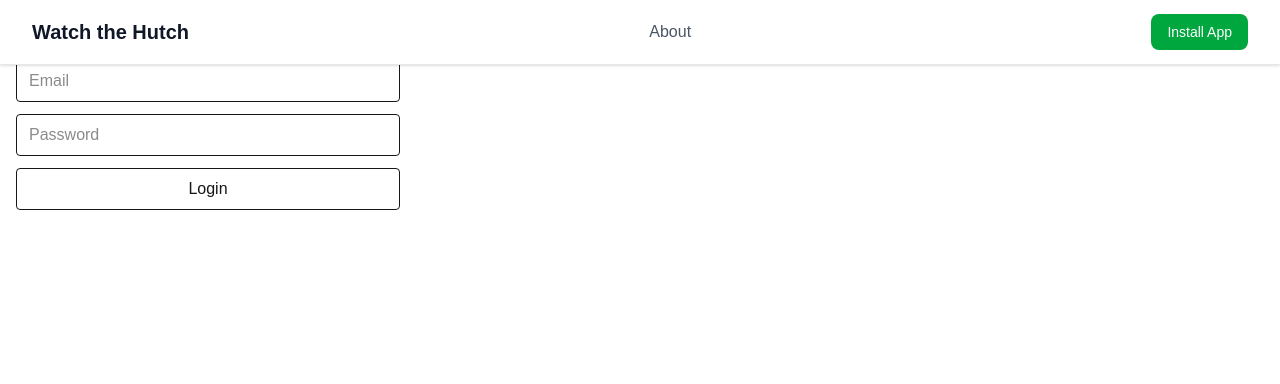
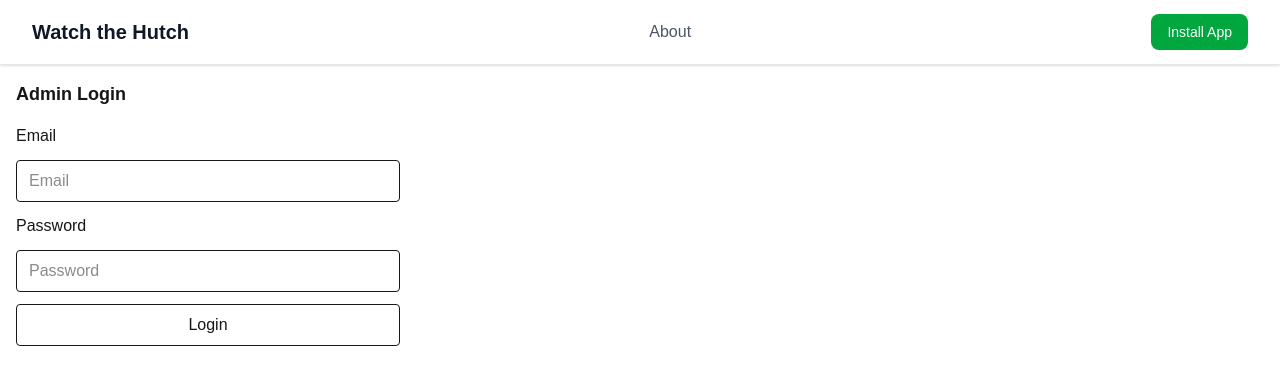
Before and after one commit to Jonathanferreras/watch-the-hutch-web, a Next.js app: page /admin/login in a window 1280 px wide. Shown: the top 384 px of the page. Built offline with nearby package versions, Linux system fonts and the light colour scheme; no server answers.

Commit message:
feat: improve accessibility and form semantics across multiple components

```diff
--- a/src/app/admin/login/page.tsx
+++ b/src/app/admin/login/page.tsx
@@ -36,25 +36,31 @@ export default function AdminLogin() {
   };
 
   return (
-    <div className="p-4">
-      <h3 className="mb-4 text-lg font-semibold">Admin Login</h3>
-
+    <div className="p-4 pb-4 pt-20">
+      <h1 className="mb-4 text-lg font-semibold">Admin Login</h1>
       <form className="flex max-w-sm flex-col gap-3" onSubmit={handleSubmit}>
+        <label htmlFor="login-email-input">Email</label>
         <input
+          id="login-email-input"
           className="rounded border px-3 py-2"
-          name="username"
+          name="email"
           placeholder="Email"
           type="email"
+          autoComplete="email"
           value={username}
+          required
           onChange={(event) => setUsername(event.target.value)}
         />
-
+        <label htmlFor="login-password-input">Password</label>
         <input
+          id="login-password-input"
           className="rounded border px-3 py-2"
           name="password"
           placeholder="Password"
           type="password"
+          autoComplete="current-password"
           value={password}
+          required
           onChange={(event) => setPassword(event.target.value)}
         />
 
@@ -67,7 +73,7 @@ export default function AdminLogin() {
         </button>
 
         {submitError ? (
-          <p className="text-sm text-red-600">{submitError}</p>
+          <p role="alert" className="text-sm text-red-600">{submitError}</p>
         ) : null}
       </form>
     </div>
--- a/src/components/Navbar.tsx
+++ b/src/components/Navbar.tsx
@@ -27,8 +27,10 @@ export function Navbar() {
                         <button
                             onClick={() => setIsOpen(!isOpen)}
                             type="button"
-                            className="text-gray-600 hover:text-gray-900 focus:outline-none p-2 rounded-md hover:bg-gray-100"
+                            className="p-2 focus-visible:outline-2 focus-visible:outline-offset-2 rounded-md text-gray-600 hover:bg-gray-100 hover:text-gray-900"
                             aria-expanded={isOpen}
+                            aria-label={isOpen ? "Close navigation menu" : "Open navigation menu"}
+                            aria-controls="mobile-navigation"
                         >
                             {isOpen ? (
                                 <svg className="w-6 h-6" fill="none" stroke="currentColor" viewBox="0 0 24 24">
@@ -45,8 +47,7 @@ export function Navbar() {
                 </div>
             </div>
 
-            <div className={`${isOpen ? 'block' : 'hidden'} md:hidden bg-white border-b border-gray-200 px-4 pt-2 pb-4 space-y-1 shadow-inner`}>
-                {/* <a href="#" className="block px-3 py-2 rounded-md text-base font-medium text-gray-700 hover:bg-gray-50 hover:text-green-600">About</a> */}
+            <div id="mobile-navigation" className={`${isOpen ? 'block' : 'hidden'} md:hidden bg-white border-b border-gray-200 px-4 pt-2 pb-4 space-y-1 shadow-inner`}>
                 <div className="pt-4 mt-2">
                     <button className="w-full px-4 py-2 text-sm font-medium text-white bg-green-600 rounded-lg hover:bg-green-700 transition-colors">
                         Install App
@@ -54,5 +55,5 @@ export function Navbar() {
                 </div>
             </div>
         </nav>
-    )
+    );
 }
--- a/src/features/bridge-state/components/bridge-state-editor/bridge-state-editor-form.tsx
+++ b/src/features/bridge-state/components/bridge-state-editor/bridge-state-editor-form.tsx
@@ -156,6 +156,7 @@ export function BridgeStateEditorForm({ initialState }: BridgeStateEditorFormPro
 			<form className="flex max-w-sm flex-col gap-3" onSubmit={handleSubmit}>
 				<label htmlFor="bridge-position">Bridge Position</label>
 				<select
+					id="bridge-position"
 					name="bridge-position"
 					value={position}
 					onChange={(event) => {
@@ -179,6 +180,7 @@ export function BridgeStateEditorForm({ initialState }: BridgeStateEditorFormPro
 
 				<label htmlFor="bridge-northbound-traffic">North-Bound Traffic</label>
 				<select
+					id="bridge-northbound-traffic"
 					name="bridge-northbound-traffic"
 					value={northBoundTraffic}
 					onChange={(event) => setNorthBoundTraffic(event.target.value as BridgeTraffic)}
@@ -188,6 +190,7 @@ export function BridgeStateEditorForm({ initialState }: BridgeStateEditorFormPro
 
 				<label htmlFor="bridge-southbound-traffic">South-Bound Traffic</label>
 				<select
+					id="bridge-southbound-traffic"
 					name="bridge-southbound-traffic"
 					value={southBoundTraffic}
 					onChange={(event) => setSouthBoundTraffic(event.target.value as BridgeTraffic)}
@@ -249,7 +252,7 @@ export function BridgeStateEditorForm({ initialState }: BridgeStateEditorFormPro
 					{updating ? "Updating..." : "Update"}
 				</button>
 
-				{submitError ? <p>{submitError}</p> : null}
+				{submitError ? <p role="alert" className="text-sm text-red-600">{submitError}</p> : null}
 			</form>
 		</div>
 	);
--- a/src/features/bridge-state/components/bridge-state-experience.tsx
+++ b/src/features/bridge-state/components/bridge-state-experience.tsx
@@ -11,7 +11,7 @@ interface BridgeStateExperienceProps {
 export function BridgeStateExperience({ state }: BridgeStateExperienceProps) {
   return (
     <BridgeStateExperienceProvider state={state}>
-      <main className="pt-16">
+      <main id="main-content" className="pt-16">
         <div className="mx-auto grid max-w-6xl grid-cols-1 md:grid-cols-[minmax(0,1fr)_360px] md:gap-6 md:px-4">
           <div>
             <BridgeStateOverview />
```
